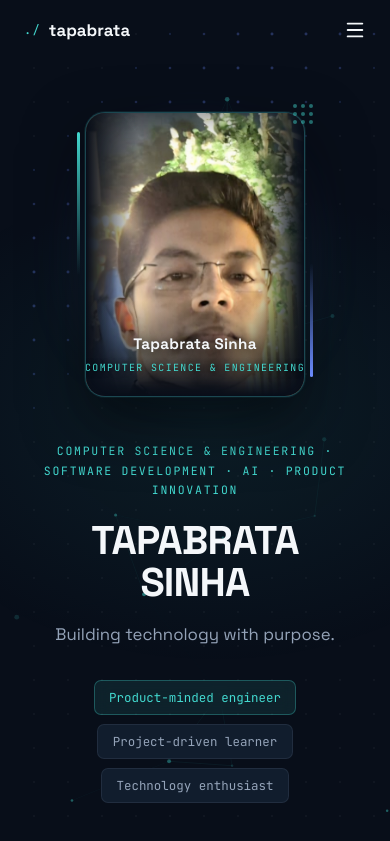
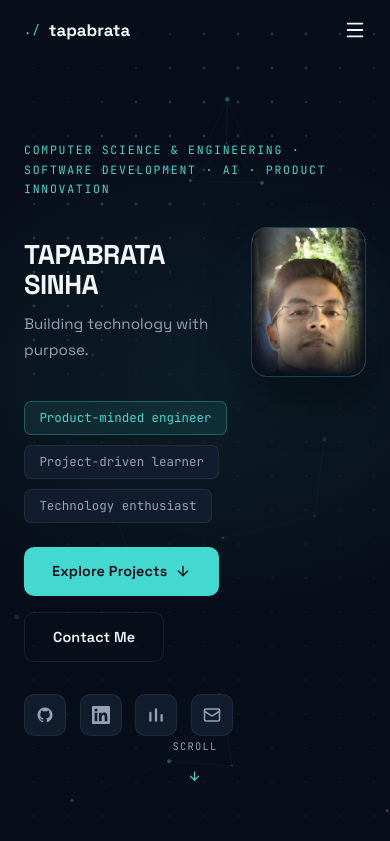
Before and after one commit to tapabratasinha-creator/portfolio, a React (Vite) app: page / in a window 390 px wide. Shown: the top 841 px of the page. Built offline with nearby package versions, Linux system fonts and the light colour scheme.

Commit message:
Place image beside name on mobile, clean image without text or tech lines, revert desktop

```diff
--- a/src/components/Hero.tsx
+++ b/src/components/Hero.tsx
@@ -31,31 +31,35 @@ export default function Hero() {
       }} />
 
       <div className="container-main" style={{ position: 'relative', zIndex: 2, paddingTop: '7rem', paddingBottom: '5rem' }}>
-        <div className="hero-grid" style={{
-          display: 'grid',
-          gridTemplateColumns: '1fr auto',
-          gap: '4.5rem',
-          alignItems: 'center',
-        }}>
-          {/* ── Left content ── */}
-          <div className="hero-content">
+        <div className="hero-grid">
+          {/* ── Area 1: Section Label ── */}
+          <div className="hero-label-area">
             <motion.div
-              initial={{ opacity: 0, y: 24 }}
+              initial={{ opacity: 0, y: 16 }}
+              animate={{ opacity: 1, y: 0 }}
+              transition={{ duration: 0.6 }}
+              className="section-label"
+              style={{ marginBottom: '0.75rem' }}
+            >
+              Computer Science & Engineering · Software Development · AI · Product Innovation
+            </motion.div>
+          </div>
+
+          {/* ── Area 2: Name & Subtitle ── */}
+          <div className="hero-name-area">
+            <motion.div
+              initial={{ opacity: 0, y: 20 }}
               animate={{ opacity: 1, y: 0 }}
               transition={{ duration: 0.7, ease: [0.22, 1, 0.36, 1] }}
             >
-              <div className="section-label" style={{ marginBottom: '1.25rem' }}>
-                Computer Science & Engineering · Software Development · AI · Product Innovation
-              </div>
-
               <h1 style={{
                 fontFamily: 'Space Grotesk',
                 fontWeight: 700,
-                fontSize: 'clamp(2.5rem, 6.5vw, 5.2rem)',
+                fontSize: 'clamp(2.6rem, 6.2vw, 5.2rem)',
                 lineHeight: 1.05,
                 letterSpacing: '-0.02em',
                 color: 'var(--color-text)',
-                marginBottom: '1rem',
+                marginBottom: '0.75rem',
               }}>
                 TAPABRATA<br />
                 <span style={{ color: 'var(--color-text)' }}>SINHA</span>
@@ -64,22 +68,94 @@ export default function Hero() {
               <p style={{
                 fontFamily: 'Space Grotesk',
                 fontWeight: 400,
-                fontSize: 'clamp(1.05rem, 2.4vw, 1.35rem)',
+                fontSize: 'clamp(1rem, 2.2vw, 1.35rem)',
                 color: 'var(--color-text-muted)',
-                marginBottom: '2rem',
+                marginBottom: '1.25rem',
                 maxWidth: '520px',
               }}>
                 Building technology with purpose.
               </p>
+            </motion.div>
+          </div>
 
-              {/* Taglines chips */}
-              <div className="hero-taglines" style={{ display: 'flex', flexWrap: 'wrap', gap: '0.6rem', marginBottom: '2.5rem' }}>
+          {/* ── Area 3: Photo (Beside the name on mobile, right column on desktop) ── */}
+          <div className="hero-photo-area">
+            <motion.div
+              initial={{ opacity: 0, scale: 0.95 }}
+              animate={{ opacity: 1, scale: 1 }}
+              transition={{ duration: 0.8, delay: 0.2, ease: [0.22, 1, 0.36, 1] }}
+              className="hero-photo-outer"
+            >
+              {/* Backlight glow */}
+              <div style={{
+                position: 'absolute',
+                inset: '-12px',
+                borderRadius: '30px',
+                background: 'radial-gradient(circle, rgba(67,217,208,0.16) 0%, rgba(108,140,255,0.06) 60%, transparent 75%)',
+                filter: 'blur(16px)',
+                pointerEvents: 'none',
+              }} />
+
+              {/* Clean photo card — no tech lines, no text overlay, fading edges */}
+              <div className="hero-photo-card" style={{
+                position: 'relative',
+                borderRadius: '24px',
+                overflow: 'hidden',
+                border: '1px solid rgba(67,217,208,0.2)',
+                background: 'var(--color-surface)',
+                boxShadow: '0 20px 50px rgba(0,0,0,0.45)',
+              }}>
+                <img
+                  src={`${import.meta.env.BASE_URL}assets/tapabrata.jpg`}
+                  alt="Tapabrata Sinha"
+                  style={{
+                    width: '100%',
+                    height: '100%',
+                    objectFit: 'cover',
+                    objectPosition: 'center 10%',
+                    display: 'block',
+                  }}
+                />
+
+                {/* Left side fade into background */}
+                <div style={{
+                  position: 'absolute',
+                  inset: '0 auto 0 0',
+                  width: '26%',
+                  background: 'linear-gradient(to right, var(--color-bg) 0%, transparent 100%)',
+                  pointerEvents: 'none',
+                }} />
+
+                {/* Right side fade into background */}
+                <div style={{
+                  position: 'absolute',
+                  inset: '0 0 0 auto',
+                  width: '26%',
+                  background: 'linear-gradient(to left, var(--color-bg) 0%, transparent 100%)',
+                  pointerEvents: 'none',
+                }} />
+
+                {/* Bottom fade into background */}
+                <div style={{
+                  position: 'absolute',
+                  inset: 'auto 0 0 0',
+                  height: '35%',
+                  background: 'linear-gradient(to top, var(--color-bg) 0%, transparent 100%)',
+                  pointerEvents: 'none',
+                }} />
+              </div>
+            </motion.div>
+          </div>
+
+          {/* ── Area 4: Taglines ── */}
+          <div className="hero-taglines-area">
+            <div style={{ display: 'flex', flexWrap: 'wrap', gap: '0.6rem' }}>
               {taglines.map((t, i) => (
                 <motion.span
                   key={t}
-                    initial={{ opacity: 0, x: -12 }}
+                  initial={{ opacity: 0, x: -10 }}
                   animate={{ opacity: 1, x: 0 }}
-                    transition={{ duration: 0.5, delay: 0.4 + i * 0.12 }}
+                  transition={{ duration: 0.5, delay: 0.3 + i * 0.1 }}
                   style={{
                     fontFamily: 'JetBrains Mono',
                     fontSize: '0.78rem',
@@ -95,13 +171,14 @@ export default function Hero() {
                 </motion.span>
               ))}
             </div>
+          </div>
 
-              {/* Call to Actions */}
+          {/* ── Area 5: Action Buttons ── */}
+          <div className="hero-buttons-area">
             <motion.div
-                className="hero-buttons"
-                initial={{ opacity: 0, y: 16 }}
+              initial={{ opacity: 0, y: 14 }}
               animate={{ opacity: 1, y: 0 }}
-                transition={{ duration: 0.5, delay: 0.75 }}
+              transition={{ duration: 0.5, delay: 0.6 }}
               style={{ display: 'flex', gap: '1rem', flexWrap: 'wrap' }}
             >
               <a href="#projects" className="btn-primary">
@@ -112,14 +189,15 @@ export default function Hero() {
                 Contact Me
               </a>
             </motion.div>
+          </div>
 
-              {/* Social links */}
+          {/* ── Area 6: Social Links ── */}
+          <div className="hero-socials-area">
             <motion.div
-                className="hero-socials"
               initial={{ opacity: 0 }}
               animate={{ opacity: 1 }}
-                transition={{ duration: 0.5, delay: 1 }}
-                style={{ display: 'flex', gap: '0.85rem', marginTop: '2.5rem', alignItems: 'center', flexWrap: 'wrap' }}
+              transition={{ duration: 0.5, delay: 0.8 }}
+              style={{ display: 'flex', gap: '0.85rem', alignItems: 'center', flexWrap: 'wrap' }}
             >
               {[
                 { icon: <GithubIcon size={18} />, href: 'https://github.com/tapabratasinha-creator', label: 'GitHub' },
@@ -164,148 +242,7 @@ export default function Hero() {
                 </a>
               ))}
             </motion.div>
-            </motion.div>
           </div>
-
-          {/* ── Right: Profile photo — rectangular, face-focused, fading sides ── */}
-          <motion.div
-            initial={{ opacity: 0, x: 32 }}
-            animate={{ opacity: 1, x: 0 }}
-            transition={{ duration: 0.8, delay: 0.2, ease: [0.22, 1, 0.36, 1] }}
-            className="hero-photo-wrapper"
-            style={{ display: 'flex', justifyContent: 'center', alignItems: 'center' }}
-          >
-            <div className="hero-photo-outer" style={{ position: 'relative', width: '310px' }}>
-              {/* Backlight glow */}
-              <div style={{
-                position: 'absolute',
-                inset: '-18px',
-                borderRadius: '32px',
-                background: 'radial-gradient(circle, rgba(67,217,208,0.18) 0%, rgba(108,140,255,0.08) 50%, transparent 75%)',
-                filter: 'blur(20px)',
-                pointerEvents: 'none',
-              }} />
-
-              {/* Accent tech lines */}
-              <div style={{
-                position: 'absolute',
-                top: '20px',
-                left: '-8px',
-                width: '3px',
-                height: '50%',
-                background: 'linear-gradient(to bottom, var(--color-teal), transparent)',
-                borderRadius: '2px',
-                zIndex: 4,
-              }} />
-              <div style={{
-                position: 'absolute',
-                bottom: '20px',
-                right: '-8px',
-                width: '3px',
-                height: '40%',
-                background: 'linear-gradient(to top, var(--color-blue), transparent)',
-                borderRadius: '2px',
-                zIndex: 4,
-              }} />
-
-              {/* Main Photo Frame — Rectangular with fading sides */}
-              <div className="hero-photo-card" style={{
-                width: '310px',
-                height: '390px',
-                borderRadius: '24px',
-                overflow: 'hidden',
-                position: 'relative',
-                border: '1px solid rgba(67,217,208,0.22)',
-                background: 'var(--color-surface)',
-                boxShadow: '0 24px 60px rgba(0,0,0,0.5), 0 0 0 1px rgba(67,217,208,0.1)',
-              }}>
-                <img
-                  src={`${import.meta.env.BASE_URL}assets/tapabrata.jpg`}
-                  alt="Tapabrata Sinha"
-                  style={{
-                    width: '100%',
-                    height: '100%',
-                    objectFit: 'cover',
-                    objectPosition: 'center 10%',
-                    display: 'block',
-                  }}
-                />
-
-                {/* Left side fade into background */}
-                <div style={{
-                  position: 'absolute',
-                  inset: '0 auto 0 0',
-                  width: '24%',
-                  background: 'linear-gradient(to right, var(--color-bg) 0%, transparent 100%)',
-                  pointerEvents: 'none',
-                }} />
-
-                {/* Right side fade into background */}
-                <div style={{
-                  position: 'absolute',
-                  inset: '0 0 0 auto',
-                  width: '24%',
-                  background: 'linear-gradient(to left, var(--color-bg) 0%, transparent 100%)',
-                  pointerEvents: 'none',
-                }} />
-
-                {/* Bottom fade into background */}
-                <div style={{
-                  position: 'absolute',
-                  inset: 'auto 0 0 0',
-                  height: '34%',
-                  background: 'linear-gradient(to top, var(--color-bg) 0%, transparent 100%)',
-                  pointerEvents: 'none',
-                }} />
-
-                {/* Subtle vignette border */}
-                <div style={{
-                  position: 'absolute',
-                  inset: 0,
-                  boxShadow: 'inset 0 0 32px rgba(8,14,25,0.7)',
-                  pointerEvents: 'none',
-                }} />
-
-                {/* Minimal engineer tag at the bottom */}
-                <div style={{
-                  position: 'absolute',
-                  bottom: '1.2rem',
-                  left: '50%',
-                  transform: 'translateX(-50%)',
-                  display: 'flex',
-                  flexDirection: 'column',
-                  alignItems: 'center',
-                  gap: '0.2rem',
-                  zIndex: 5,
-                }}>
-                  <span style={{
-                    fontFamily: 'Space Grotesk',
-                    fontWeight: 700,
-                    fontSize: '0.95rem',
-                    color: 'var(--color-text)',
-                    letterSpacing: '0.02em',
-                    whiteSpace: 'nowrap',
-                    textShadow: '0 2px 10px rgba(0,0,0,0.8)',
-                  }}>Tapabrata Sinha</span>
-                  <span style={{
-                    fontFamily: 'JetBrains Mono',
-                    fontSize: '0.62rem',
-                    color: 'var(--color-teal)',
-                    letterSpacing: '0.14em',
-                    whiteSpace: 'nowrap',
-                    textShadow: '0 1px 6px rgba(0,0,0,0.8)',
-                  }}>COMPUTER SCIENCE & ENGINEERING</span>
-                </div>
-              </div>
-
-              {/* Corner decorative dot matrix */}
-              <div style={{ position: 'absolute', top: '-8px', right: '-8px', display: 'grid', gridTemplateColumns: 'repeat(3, 4px)', gap: '4px', zIndex: 5 }}>
-                {Array.from({ length: 9 }).map((_, i) => (
-                  <div key={i} style={{ width: '4px', height: '4px', borderRadius: '50%', background: 'rgba(67,217,208,0.45)' }} />
-                ))}
-              </div>
-            </div>
-          </motion.div>
         </div>
 
         {/* Scroll indicator */}
@@ -336,55 +273,87 @@ export default function Hero() {
       </div>
 
       <style>{`
-        /* Mobile optimization: Show profile photo on top, centered, face focused */
+        /* Desktop layout (Reverted to side-by-side as it was earlier, clean, no text on image) */
+        .hero-grid {
+          display: grid;
+          grid-template-columns: 1fr 300px;
+          grid-template-areas:
+            "label photo"
+            "name photo"
+            "taglines photo"
+            "buttons photo"
+            "socials photo";
+          gap: 1.25rem 4rem;
+          align-items: center;
+        }
+        .hero-label-area { grid-area: label; }
+        .hero-name-area { grid-area: name; }
+        .hero-taglines-area { grid-area: taglines; margin-bottom: 0.5rem; }
+        .hero-buttons-area { grid-area: buttons; margin-bottom: 1rem; }
+        .hero-socials-area { grid-area: socials; }
+        .hero-photo-area {
+          grid-area: photo;
+          display: flex;
+          justify-content: center;
+          align-items: center;
+        }
+        .hero-photo-outer {
+          position: relative;
+          width: 300px;
+        }
+        .hero-photo-card {
+          width: 300px;
+          height: 380px;
+        }
+
+        /* Mobile layout: Photo beside the name, fitting full face, no top placement */
         @media (max-width: 860px) {
           .hero-grid {
-            display: flex !important;
-            flex-direction: column-reverse !important;
-            align-items: center !important;
-            text-align: center !important;
-            gap: 2.25rem !important;
-          }
-          .hero-content {
-            display: flex !important;
-            flex-direction: column !important;
+            grid-template-columns: 1fr auto !important;
+            grid-template-areas:
+              "label label"
+              "name photo"
+              "taglines taglines"
+              "buttons buttons"
+              "socials socials" !important;
+            gap: 1.25rem 1rem !important;
             align-items: center !important;
           }
-          .hero-photo-wrapper {
-            display: flex !important;
-            justify-content: center !important;
-            width: 100% !important;
-            margin-bottom: 0.5rem !important;
+          .hero-name-area h1 {
+            font-size: clamp(1.85rem, 6vw, 2.7rem) !important;
+            line-height: 1.08 !important;
+          }
+          .hero-name-area p {
+            font-size: 0.95rem !important;
+            margin-bottom: 0 !important;
           }
           .hero-photo-outer {
-            width: 250px !important;
+            width: 140px !important;
           }
           .hero-photo-card {
-            width: 250px !important;
-            height: 320px !important;
-            border-radius: 20px !important;
+            width: 140px !important;
+            height: 180px !important;
+            border-radius: 18px !important;
           }
-          .hero-photo-card img {
-            object-position: center 10% !important;
-          }
-          .hero-taglines {
-            justify-content: center !important;
-          }
-          .hero-buttons {
-            justify-content: center !important;
-          }
-          .hero-socials {
-            justify-content: center !important;
+          .hero-taglines-area {
+            margin-top: 0.5rem !important;
           }
         }
 
         @media (max-width: 480px) {
+          .hero-grid {
+            gap: 1rem 0.65rem !important;
+          }
+          .hero-name-area h1 {
+            font-size: 1.7rem !important;
+          }
           .hero-photo-outer {
-            width: 220px !important;
+            width: 115px !important;
           }
           .hero-photo-card {
-            width: 220px !important;
-            height: 285px !important;
+            width: 115px !important;
+            height: 150px !important;
+            border-radius: 16px !important;
           }
         }
       `}</style>
```
Lines whose indentation alone changed are shown as unchanged.
